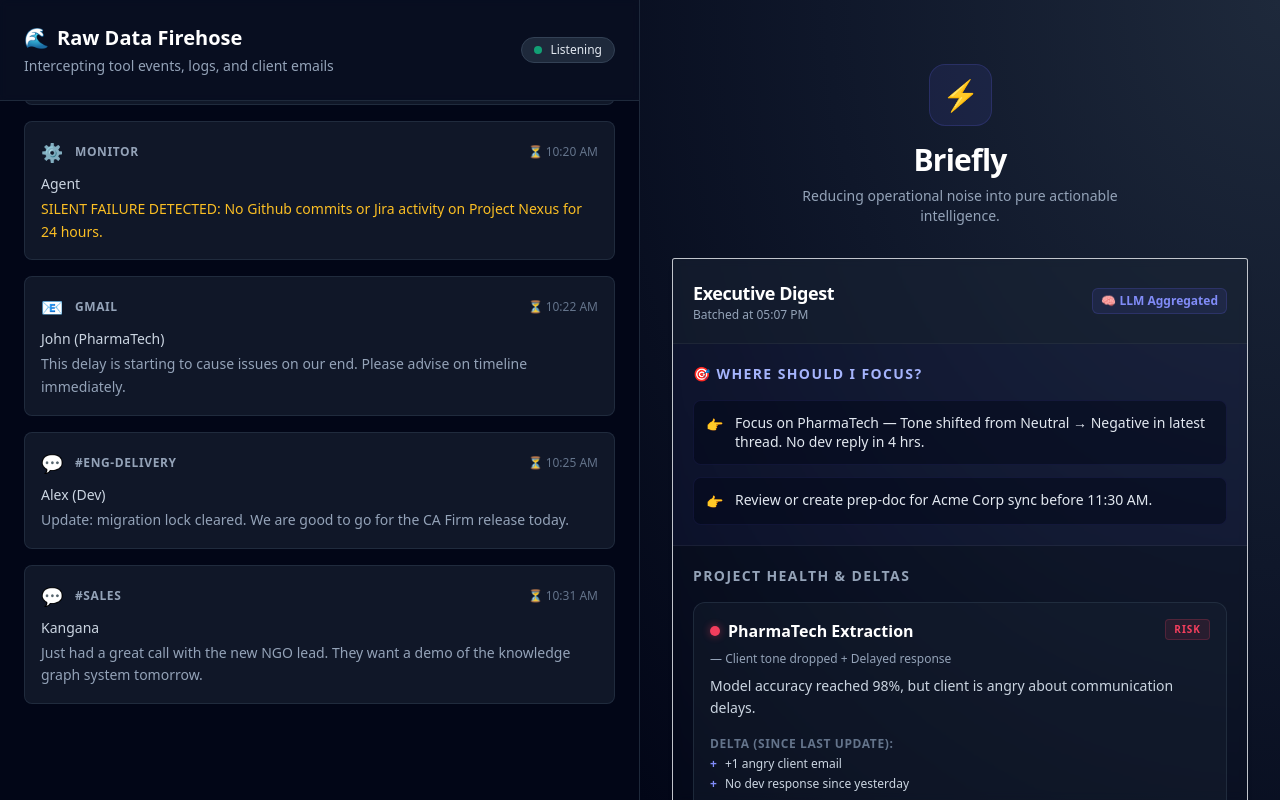
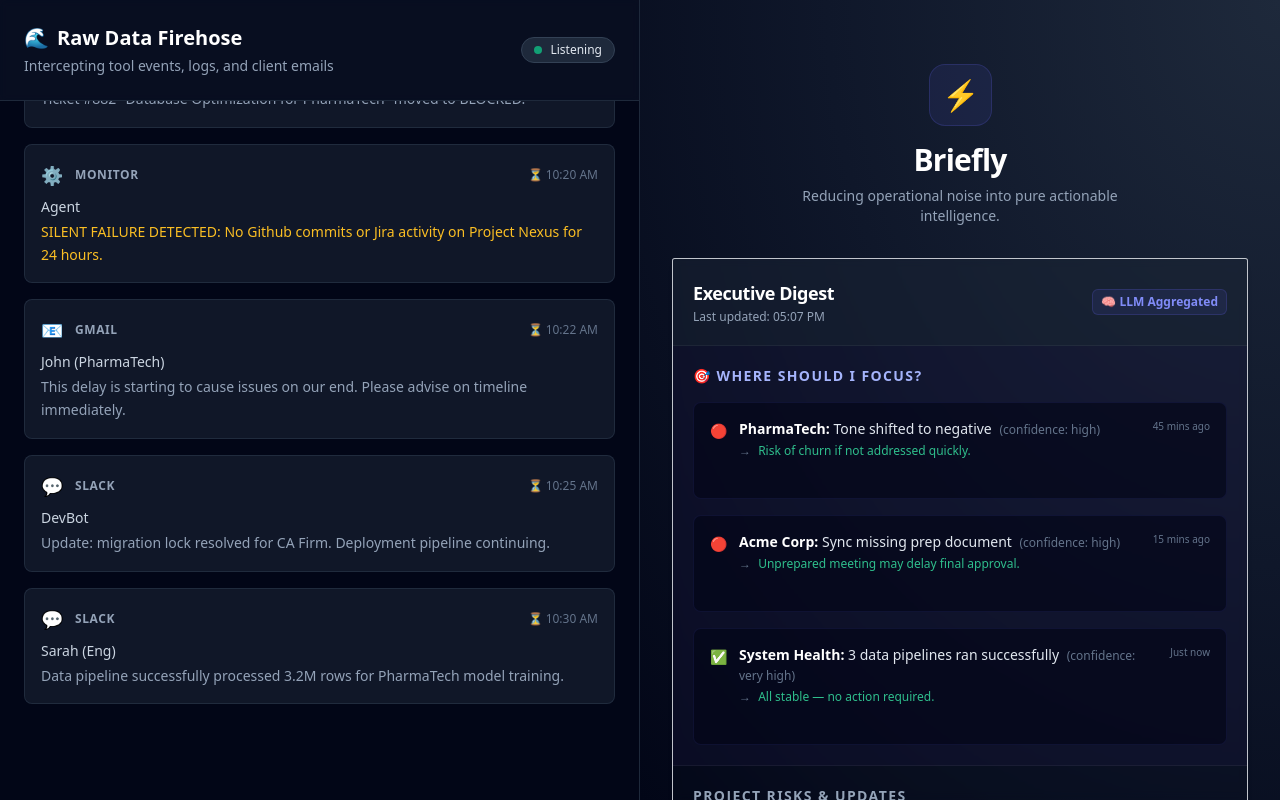
Before and after one commit to Sumanth2377/Briefly, a React (Vite) app: page / in a window 1280 px wide. Both pictures are taken after a click on the button "⚡ Generate Heartbeat". Built offline with nearby package versions, Linux system fonts and the light colour scheme.

Commit message:
feat(digest): Execute final executive polish with confidence intervals, timestamps, and strategic UI tweaks

```diff
--- a/src/App.jsx
+++ b/src/App.jsx
@@ -11,21 +11,21 @@
   }
 };
 
+const getStatusIcon = (status) => {
+  switch(status) {
+    case 'healthy': return '🟢';
+    case 'watch': return '🟡';
+    case 'risk': return '🔴';
+    default: return '⚪';
+  }
+};
+
 const getStatusColor = (status) => {
   switch(status) {
     case 'healthy': return 'bg-emerald-500/10 text-emerald-500 border-emerald-500/20';
     case 'watch': return 'bg-amber-500/10 text-amber-500 border-amber-500/20';
     case 'risk': return 'bg-rose-500/10 text-rose-500 border-rose-500/20';
     default: return 'bg-slate-500/10 text-slate-500 border-slate-500/20';
-  }
-};
-
-const getStatusDot = (status) => {
-  switch(status) {
-    case 'healthy': return 'bg-emerald-500 shadow-[0_0_8px_rgba(16,185,129,0.5)]';
-    case 'watch': return 'bg-amber-500 shadow-[0_0_8px_rgba(245,158,11,0.5)]';
-    case 'risk': return 'bg-rose-500 shadow-[0_0_8px_rgba(244,63,94,0.5)] animate-pulse';
-    default: return 'bg-slate-500';
   }
 };
 
@@ -39,7 +39,6 @@
     let index = 0;
     const interval = setInterval(() => {
       if (index < rawDataStream.length) {
-        // Fix: Capture the exact item synchronously to avoid React async updater closure bugs
         const currentItem = rawDataStream[index];
         setStream((prev) => [...prev, currentItem]);
         index++;
@@ -85,7 +84,6 @@
 
         <div ref={scrollRef} className="flex-1 overflow-y-auto p-6 space-y-4 scroll-smooth pb-24">
           {stream.map((item, idx) => {
-            // Failsafe rendering to prevent catastrophic React tree crashes
             if (!item) return null;
             return (
             <div key={item.id || idx} className="p-4 rounded-lg bg-slate-800/50 border border-slate-700/50 hover:border-slate-600 transition-colors animate-in fade-in slide-in-from-bottom-4 duration-500">
@@ -141,7 +139,7 @@
               <div className="p-5 border-b border-white/5 flex justify-between items-center bg-slate-800/40">
                 <div>
                   <h3 className="text-lg font-bold text-white tracking-tight">Executive Digest</h3>
-                  <p className="text-xs text-slate-400">Batched at {digest.timestamp}</p>
+                  <p className="text-xs text-slate-400 mt-0.5">Last updated: {digest.timestamp}</p>
                 </div>
                 <div className="flex items-center gap-2 text-xs font-semibold px-2 py-1 bg-indigo-500/10 text-indigo-400 rounded-md border border-indigo-500/20">
                   🧠 LLM Aggregated
@@ -149,15 +147,31 @@
               </div>
 
               {/* Where to Focus */}
-              <div className="p-5 border-b border-white/5 bg-indigo-500/5">
+              <div className="p-5 border-b border-white/5 bg-opacity-50 bg-indigo-950/20">
                 <h4 className="flex items-center gap-2 text-sm font-bold text-indigo-300 uppercase tracking-widest mb-4">
                   🎯 Where should I focus?
                 </h4>
-                <div className="space-y-3">
+                <div className="space-y-4">
                   {digest.focus.map((item, i) => (
-                    <div key={i} className="flex gap-3 items-start bg-slate-950/50 p-3 rounded-lg border border-indigo-500/10">
-                      <span className="text-sm mt-0.5">👉</span>
-                      <p className="text-sm text-slate-200 leading-snug">{item.text}</p>
+                    <div key={i} className="flex gap-3 items-start bg-slate-950/60 p-4 rounded-lg border border-indigo-500/10 group">
+                      <span className="text-sm mt-0.5">{item.isPositive ? '✅' : '🔴'}</span>
+                      <div className="flex-1">
+                        <div className="flex justify-between items-start mb-1">
+                          <p className="text-sm text-slate-200">
+                            {item.client && <strong className="text-white font-bold">{item.client}: </strong>}
+                            {item.text} <span className="text-slate-500 text-xs font-medium ml-1">(confidence: {item.confidence.toLowerCase()})</span>
+                          </p>
+                          <span className="text-[10px] text-slate-500 font-medium ml-3 flex-shrink-0">{item.timeAgo}</span>
+                        </div>
+                        <p className="text-xs font-medium text-emerald-400/90 mt-1">
+                          <span className="text-slate-500 mr-1">→</span> {item.impact}
+                        </p>
+
+                        {/* Why am I seeing this? (Reveal on Hover) */}
+                        <div className="mt-2 text-[10px] text-slate-500/80 font-mono tracking-tight opacity-0 group-hover:opacity-100 transition-opacity">
+                          {item.reason}
+                        </div>
+                      </div>
                     </div>
                   ))}
                 </div>
@@ -166,48 +180,49 @@
               {/* Projects List */}
               <div className="p-5">
                 <h4 className="flex items-center gap-2 text-sm font-bold text-slate-400 uppercase tracking-widest mb-4">
-                  Project Health & Deltas
+                  Project risks & updates
                 </h4>
-                <div className="space-y-4">
+                <div className="space-y-6">
                   {digest.projects.map((proj, i) => (
-                    <div key={i} className="group p-4 rounded-xl bg-slate-800/30 border border-slate-700/50 hover:border-slate-600 transition-all">
+                    <div key={i} className="group p-5 rounded-xl bg-slate-800/30 border border-slate-700/50 hover:border-slate-600 transition-all">
 
-                      <div className="flex justify-between items-start mb-2">
+                      <div className="flex justify-between items-start mb-1">
                         <div className="flex items-center gap-2">
-                          <div className={`w-2.5 h-2.5 rounded-full ${getStatusDot(proj.status)}`} />
-                          <h5 className="text-base font-bold text-white">{proj.name}</h5>
+                          <span className="text-sm">{getStatusIcon(proj.status)}</span>
+                          <h5 className="text-lg font-bold text-white tracking-tight">{proj.name}</h5>
                         </div>
                         <span className={`text-[10px] font-bold uppercase tracking-widest px-2 py-0.5 rounded border ${getStatusColor(proj.status)}`}>
-                          {proj.status.toUpperCase()}
+                          {proj.statusReason.toUpperCase()}
                         </span>
                       </div>
 
-                      <p className="text-xs font-medium text-slate-400 mb-2">— {proj.statusReason}</p>
-                      <p className="text-sm text-slate-300 leading-relaxed mb-4">{proj.summary}</p>
+                      <p className="text-sm text-slate-300 leading-relaxed mb-4 pl-6">{proj.summary}</p>
 
                       {/* Deltas */}
-                      <div className="mb-3 space-y-1">
-                        <p className="text-xs font-bold text-slate-500 uppercase tracking-wider">Delta (Since Last Update):</p>
+                      <div className="mb-4 pl-6 space-y-1.5">
+                        <p className="text-[10px] font-bold text-slate-500 uppercase tracking-wider mb-2">Delta (Since Last Update):</p>
                         {proj.deltas.map((delta, j) => (
                           <div key={j} className="flex items-center gap-2 text-xs text-slate-300">
-                            <span className="text-indigo-400 font-bold">+</span> {delta}
+                            <span className="text-indigo-400 font-bold opacity-70">+</span> {delta}
                           </div>
                         ))}
                       </div>
 
                       {/* Escalation & Confidence */}
-                      <div className="flex flex-col gap-2 pt-3 border-t border-slate-700/50 mt-3">
-                        {proj.recommendation && (
-                          <div className="flex gap-2 items-center text-xs font-medium text-rose-300 bg-rose-500/10 p-2 rounded border border-rose-500/20">
-                            🚨 Escalation: {proj.recommendation}
+                      {proj.recommendation && (
+                        <div className="ml-6 flex flex-col gap-2 pt-3 border-t border-slate-700/30 mt-3">
+                          <div className="flex gap-2 items-center text-xs font-bold text-rose-300 bg-rose-500/10 px-3 py-2 rounded-lg border border-rose-500/20">
+                            {proj.recommendation}
                           </div>
-                        )}
-                        {proj.confidence && (
-                          <p className="text-[10px] text-slate-500 font-medium tracking-wide">
-                            {proj.confidence}
-                          </p>
-                        )}
-                      </div>
+                        </div>
+                      )}
+
+                      {/* Sub-signals */}
+                      {proj.status === 'healthy' && !proj.recommendation && (
+                         <div className="ml-6 flex gap-2 items-center text-xs font-bold text-emerald-400/80 bg-emerald-500/10 px-3 py-2 rounded-lg border border-emerald-500/10 mt-3">
+                            All stable — no action required.
+                         </div>
+                      )}
 
                     </div>
                   ))}
--- a/src/mockData.js
+++ b/src/mockData.js
@@ -1,51 +1,85 @@
 export const rawDataStream = [
-  { id: 1, type: 'slack', source: '#eng-delivery', time: '10:05 AM', author: 'Alex (Dev)', text: 'Deployment for CA Firm portal is stuck on a migration lock. Might push back the release by a day if we don\'t resolve.' },
-  { id: 2, type: 'email', source: 'Gmail', time: '10:12 AM', author: 'Sarah (Acme Corp)', text: 'Hey team, just following up on the agentic search feature. We need this for our board meeting tomorrow. Are we still on track?' },
-  { id: 3, type: 'jira', source: 'LIVO-842', time: '10:15 AM', author: 'System', text: 'Ticket "Refactor OCR pipeline" marked as In Progress by David.' },
+  { id: 1, type: 'slack', source: 'Slack', time: '10:15 AM', author: 'Sarah (Eng)', text: 'Deployment for CA Firm portal is stuck on a migration lock. Might push back the release by a day if we don\'t resolve.' },
+  { id: 2, type: 'email', source: 'Gmail', time: '10:18 AM', author: 'Mark (Acme Corp)', text: 'Hey, checking in on the sync today. Please ensure the prep document is attached to the agenda before we meet.' },
+  { id: 3, type: 'jira', source: 'Jira', time: '10:19 AM', author: 'System', text: 'Ticket #882 "Database Optimization for PharmaTech" moved to BLOCKED.' },
   { id: 4, type: 'system', source: 'Monitor', time: '10:20 AM', author: 'Agent', text: 'SILENT FAILURE DETECTED: No Github commits or Jira activity on Project Nexus for 24 hours.' },
   { id: 5, type: 'email', source: 'Gmail', time: '10:22 AM', author: 'John (PharmaTech)', text: 'This delay is starting to cause issues on our end. Please advise on timeline immediately.' },
-  { id: 6, type: 'slack', source: '#eng-delivery', time: '10:25 AM', author: 'Alex (Dev)', text: 'Update: migration lock cleared. We are good to go for the CA Firm release today.' },
-  { id: 7, type: 'slack', source: '#sales', time: '10:31 AM', author: 'Kangana', text: 'Just had a great call with the new NGO lead. They want a demo of the knowledge graph system tomorrow.' },
+  { id: 6, type: 'slack', source: 'Slack', time: '10:25 AM', author: 'DevBot', text: 'Update: migration lock resolved for CA Firm. Deployment pipeline continuing.' },
+  { id: 7, type: 'slack', source: 'Slack', time: '10:30 AM', author: 'Sarah (Eng)', text: 'Data pipeline successfully processed 3.2M rows for PharmaTech model training.' },
   { id: 8, type: 'system', source: 'Calendar', time: '10:35 AM', author: 'Agent', text: 'REMINDER: "Acme Corp Sync" starts in 1 hour. No prep document attached to the invite.' }
 ];
 
 export const getHeartbeatDigest = () => {
+  const timeStr = new Date().toLocaleTimeString([], { hour: '2-digit', minute: '2-digit' });
   return {
-    timestamp: new Date().toLocaleTimeString([], { hour: '2-digit', minute: '2-digit' }),
+    timestamp: timeStr,
     focus: [
       {
-        text: 'Focus on PharmaTech — Tone shifted from Neutral → Negative in latest thread. No dev reply in 4 hrs.',
-        confidence: 'High'
+        client: 'PharmaTech',
+        text: 'Tone shifted to negative',
+        impact: 'Risk of churn if not addressed quickly.',
+        confidence: 'High',
+        reason: 'Flagged because: no reply + negative sentiment + delay > 4h',
+        timeAgo: '45 mins ago',
+        isPositive: false
       },
       {
-        text: 'Review or create prep-doc for Acme Corp sync before 11:30 AM.',
-        confidence: 'High'
+        client: 'Acme Corp',
+        text: 'Sync missing prep document',
+        impact: 'Unprepared meeting may delay final approval.',
+        confidence: 'High',
+        reason: 'Flagged because: meeting < 1 hr + no linked docs detected',
+        timeAgo: '15 mins ago',
+        isPositive: false
+      },
+      {
+        client: 'System Health',
+        text: '3 data pipelines ran successfully',
+        impact: 'All stable — no action required.',
+        confidence: 'Very High',
+        reason: 'Flagged because: previous pipeline failures were resolved',
+        timeAgo: 'Just now',
+        isPositive: true
       }
     ],
     projects: [
       {
-        name: 'PharmaTech Extraction',
+        name: 'PharmaTech Model',
+        client: 'PharmaTech',
         status: 'risk',
-        statusReason: 'Client tone dropped + Delayed response',
-        summary: 'Model accuracy reached 98%, but client is angry about communication delays.',
-        deltas: ['+1 angry client email', 'No dev response since yesterday'],
-        recommendation: 'Recommend immediate reply to de-escalate.'
+        statusReason: 'Client escalating due to delays',
+        summary: 'Accuracy high (98%), but client unhappy due to communication delays.',
+        deltas: [
+          'Received urgent email from John',
+          'DB optimization ticket blocked'
+        ],
+        recommendation: 'Action: Reply now to de-escalate client risk.',
+        confidence: 'High Confidence'
       },
       {
-        name: 'Nexus Insurance Portal',
+        name: 'Project Nexus',
+        client: 'Internal',
         status: 'watch',
         statusReason: 'Silent failure detected',
-        summary: 'Underwriter portal was deployed last week, but velocity has flatlined.',
-        deltas: ['No repository or Jira activity for 24h'],
-        recommendation: 'Check if engineering is blocked on requirements.'
+        summary: 'No engineering movement or activity detected for an unusual duration.',
+        deltas: [
+          'No Github/Jira activity for 24h'
+        ],
+        recommendation: 'Action: Ping TL for status check.',
+        confidence: 'Medium Confidence'
       },
       {
-        name: 'CA Firm Automation',
+        name: 'CA Firm Portal',
+        client: 'CA Firm',
         status: 'healthy',
-        statusReason: 'Blocker resolved quickly',
-        summary: 'Release is 100% on track for today.',
-        deltas: ['Migration lock resolved automatically'],
-        confidence: 'Low confidence (awaiting final QA sign-off)'
+        statusReason: 'Migration lock resolved',
+        summary: 'Deployments proceeding as normal. No blockers remain.',
+        deltas: [
+          'Migration lock cleared',
+          'Pipeline resumed successfully'
+        ],
+        recommendation: null,
+        confidence: 'High Confidence'
       }
     ]
   };
```
